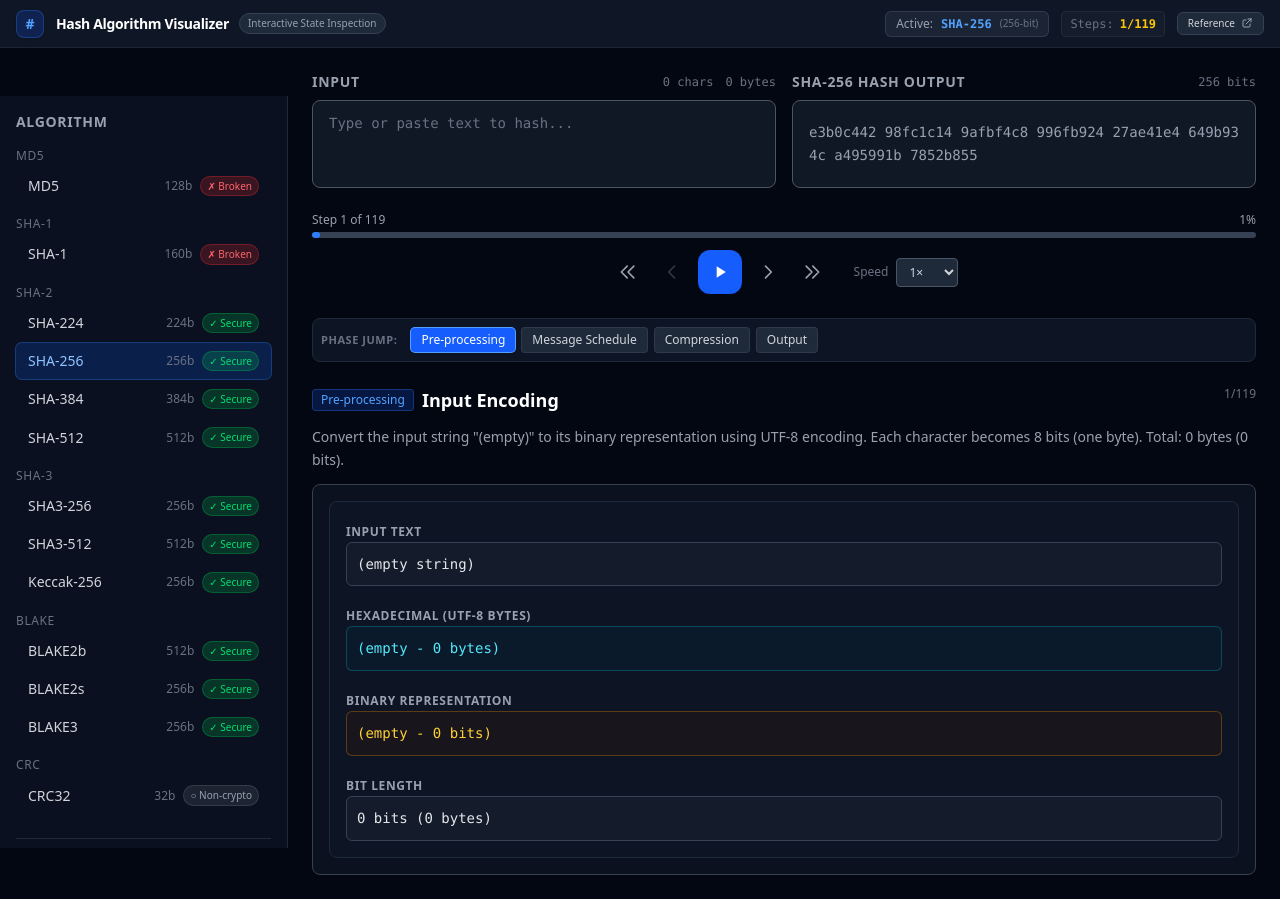
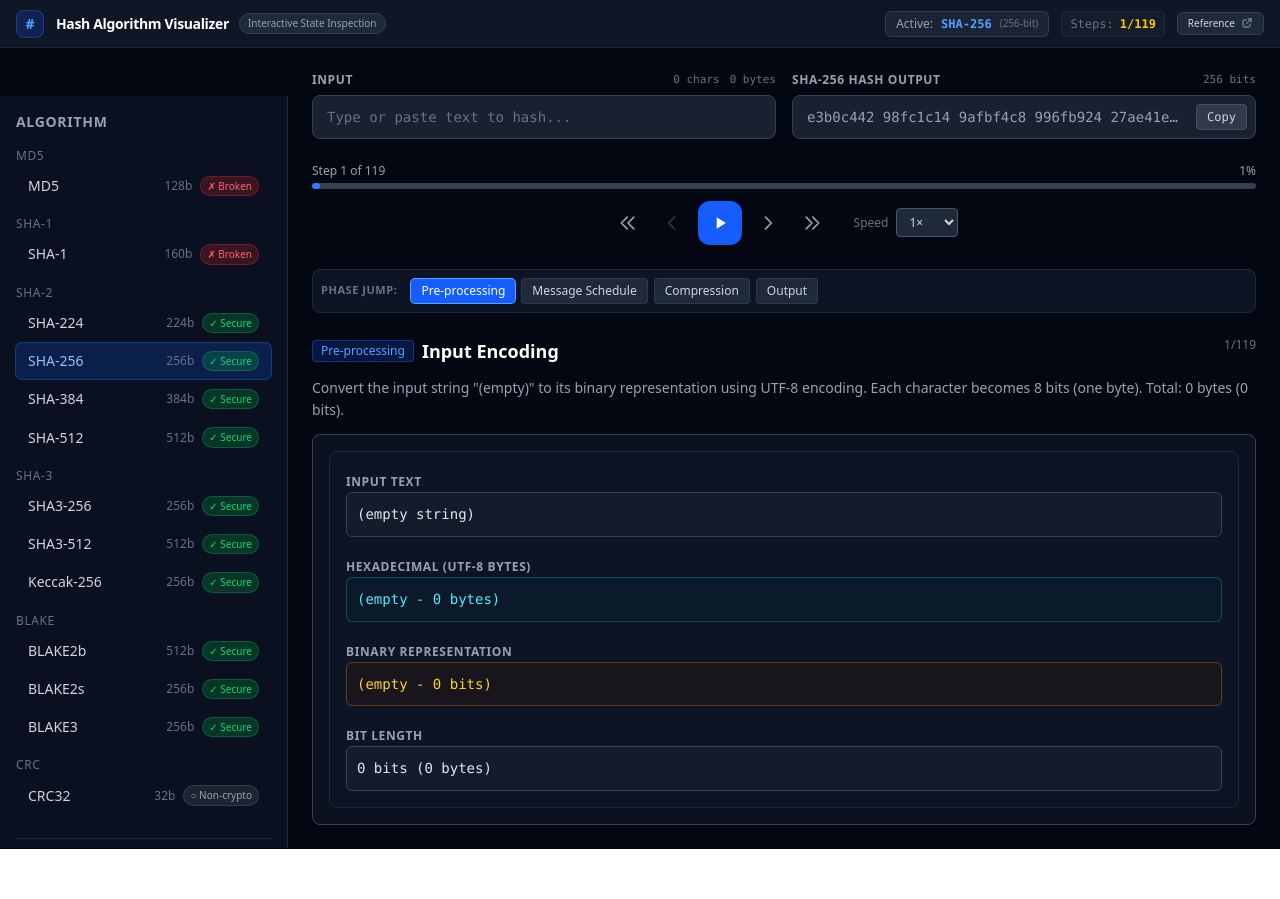
Before and after one commit to Altinate/algo-lab, a React (Vite) app: page / in a window 1280 px wide. Shown: the top 899 px of the page. After the commit the page ends 849 px from the top, so only its background shows below. Built offline with nearby package versions, Linux system fonts and the light colour scheme.

Commit message:
fix(ui): Make Input and Hash Output boxes compact single-line height (h-11)

```diff
--- a/src/components/HashOutput.tsx
+++ b/src/components/HashOutput.tsx
@@ -36,27 +36,27 @@ export default function HashOutput({
   };
 
   return (
-    <div className="flex h-full flex-col space-y-2">
+    <div className="flex flex-col space-y-1.5">
       <div className="flex shrink-0 items-center justify-between">
-        <h2 className="text-sm font-semibold uppercase tracking-wider text-gray-400">
+        <h2 className="text-xs font-bold uppercase tracking-wider text-gray-400">
           {algorithmName} Hash Output
         </h2>
-        <span className="text-xs text-gray-500 font-mono">{digestSize} bits</span>
+        <span className="text-[11px] text-gray-500 font-mono">{digestSize} bits</span>
       </div>
       <div
-        className={`group relative flex-1 min-h-[88px] flex flex-col justify-center rounded-lg border px-4 py-3 font-mono text-sm transition-all ${
+        className={`group relative h-11 flex items-center justify-between rounded-lg border px-3.5 font-mono text-xs sm:text-sm transition-all ${
           isComplete
             ? 'border-green-500/40 bg-green-500/10 text-green-300'
-            : 'border-gray-600 bg-gray-800/50 text-gray-400'
+            : 'border-gray-700 bg-gray-800/80 text-gray-400'
         }`}
       >
-        <div className="break-all leading-relaxed font-mono select-all">
+        <div className="truncate font-mono select-all pr-14">
           {digest ? formatHexGroups(digest) : 'Waiting for computation...'}
         </div>
         {digest && (
           <button
             onClick={handleCopy}
-            className="absolute right-2.5 top-2.5 rounded-md bg-gray-700/90 px-2.5 py-1 text-xs text-gray-200 opacity-0 transition-opacity hover:bg-gray-600 group-hover:opacity-100 border border-gray-600 shadow-sm"
+            className="absolute right-2 top-2 bottom-2 my-auto flex items-center rounded bg-gray-700/90 px-2.5 text-xs text-gray-200 opacity-90 transition-all hover:opacity-100 hover:bg-gray-600 border border-gray-600 shadow-sm"
           >
             {copied ? '✓ Copied' : 'Copy'}
           </button>
--- a/src/components/InputPanel.tsx
+++ b/src/components/InputPanel.tsx
@@ -9,25 +9,26 @@ export default function InputPanel({ input, onInputChange }: InputPanelProps) {
   const bytes = stringToBytes(input);
 
   return (
-    <div className="flex h-full flex-col space-y-2">
+    <div className="flex flex-col space-y-1.5">
       <div className="flex shrink-0 items-center justify-between">
         <label
           htmlFor="hash-input"
-          className="text-sm font-semibold uppercase tracking-wider text-gray-400"
+          className="text-xs font-bold uppercase tracking-wider text-gray-400"
         >
           Input
         </label>
-        <div className="flex gap-3 text-xs text-gray-500 font-mono">
+        <div className="flex gap-2.5 text-[11px] text-gray-500 font-mono">
           <span>{input.length} chars</span>
           <span>{bytes.length} bytes</span>
         </div>
       </div>
-      <textarea
+      <input
         id="hash-input"
+        type="text"
         value={input}
         onChange={(e) => onInputChange(e.target.value)}
         placeholder="Type or paste text to hash..."
-        className="w-full flex-1 min-h-[88px] resize-none rounded-lg border border-gray-600 bg-gray-800/50 px-4 py-3 font-mono text-sm text-white placeholder-gray-500 focus:border-blue-500 focus:outline-none focus:ring-1 focus:ring-blue-500"
+        className="h-11 w-full rounded-lg border border-gray-700 bg-gray-800/80 px-3.5 font-mono text-sm text-white placeholder-gray-500 focus:border-blue-500 focus:outline-none focus:ring-1 focus:ring-blue-500 transition-colors"
       />
     </div>
   );
```
